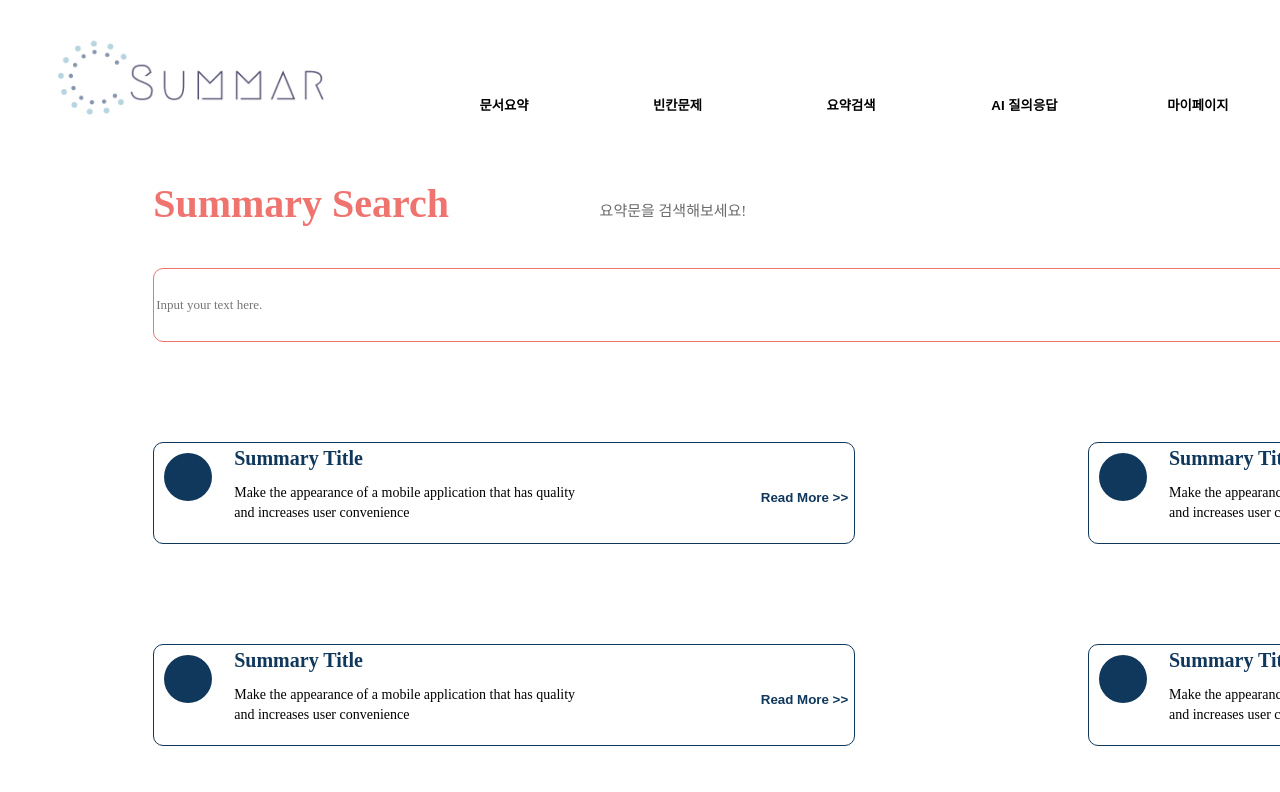
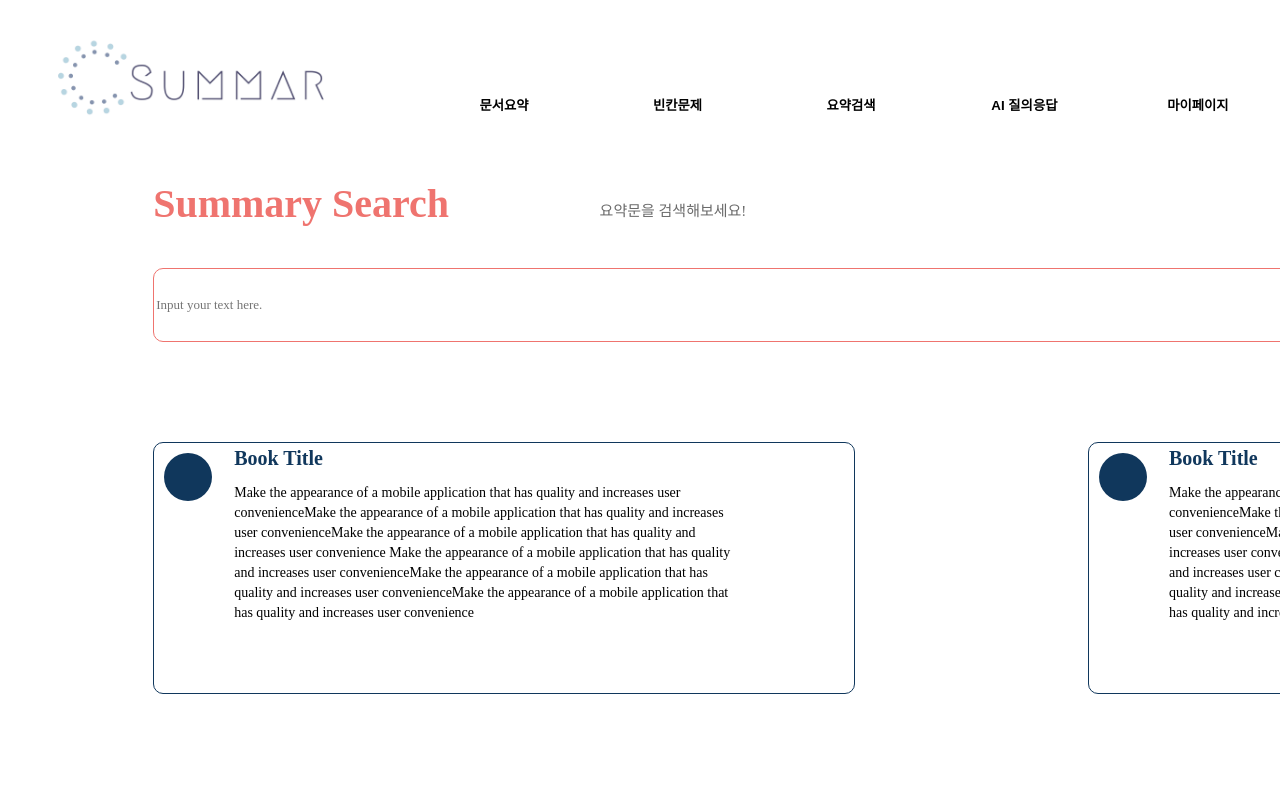
Before and after one commit to Ewha-Summar/front, a React (Create React App) app: page /#/search in a window 1280 px wide. Shown: the top 792 px of the page. Built offline with nearby package versions, Linux system fonts and the light colour scheme.

Commit message:
summary server 연결

```diff
--- a/src/_actions/user_action.js
+++ b/src/_actions/user_action.js
@@ -24,10 +24,11 @@ export const registerUser=(dataToSubmit)=>{
 }
 
 export const registerSummary=(dataToSubmit)=>{
-
-    const request = axios.post(`${USER_SERVER}/summary`,dataToSubmit)
+    const request = axios.post(`${USER_SERVER}/summary`,dataToSubmit,{
+        headers: {
+          jwt: window.localStorage.getItem('jwt') //the token is a variable which holds the token'
+        }})
     .then(response => response.data)
-
     return{
         type: REGISTER_SUMMARY,
         payload: request
@@ -77,6 +78,8 @@ export const changePassword=(dataToSubmit)=>{
     }
 }
 
+
+
 export const deleteTest=(id)=>{
     const request = axios.delete(`http://3.35.187.65:3000/test/${id}`, {
         headers: {
--- a/src/pages/search/CardComponent.js
+++ b/src/pages/search/CardComponent.js
@@ -5,7 +5,7 @@ import Button from "../../components/Button"
 const Wrapper = styled.div`
 margin-top:100px;
   width:700px;
-  height:100px;
+  height:250px;
   display:flex;
   border: 1px solid #10375C;
   border-radius:10px;
@@ -43,7 +43,7 @@ margin-top:10px;
 margin-left:80px;
     font-family: Lora;
     color:#000000;
-    width:350px;
+    width:500px;
     line-height: 20px;
     font-size: 14px;
 `
@@ -59,10 +59,12 @@ const CardComponent =() =>{
         <Wrapper>
             <Circle />
             <Row>
-            <Title>Summary Title</Title></Row>
+            <Title>Book Title</Title></Row>
             <Row>
-            <Content> Make the appearance of a mobile application that has quality and increases user convenience</Content>
-            <Button margin={'10'} color={'#10375C'} weight={'bold'} >Read More >> </Button>
+            <Content> Make the appearance of a mobile application that has quality and increases user convenienceMake the appearance of a mobile application that has quality and increases user convenienceMake the appearance of a mobile application that has quality and increases user convenience
+            Make the appearance of a mobile application that has quality and increases user convenienceMake the appearance of a mobile application that has quality and increases user convenienceMake the appearance of a mobile application that has quality and increases user convenience
+            </Content>
+
             </Row>
         </Wrapper>
     );
--- a/src/pages/summarize/SummarizePage.js
+++ b/src/pages/summarize/SummarizePage.js
@@ -7,6 +7,7 @@ import TextComponent from "../../components/TextComponent";
 import {Radio} from 'antd';
 import Button from "../../components/Button";
 import Footer from "../../components/footer/Footer";
+import { registerSummary } from "../../_actions/user_action";
 
 
 
@@ -153,7 +154,12 @@ function SummarizePage({props}) {
 
   const formSubmit= async evt =>  {
     evt.preventDefault();
-    console.log(myState);
+    try{
+      await registerSummary(myState);
+      console.log(myState)
+    }catch(e){
+      console.log(e);
+    }
   }
 
 
```
Also changed, not shown: 1 other file (tests, documents, lock files or other folders).
